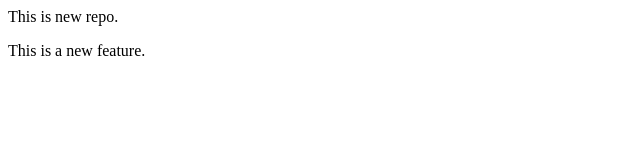
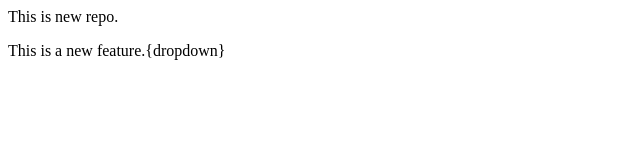
Before and after one commit to br78/localrepo, a plain HTML site: page index.html in a window 1280 px wide. Shown: the full height of the page, 0-640 px from the left. Drawn offline with Linux system fonts and the light colour scheme.

```diff
--- a/index.html
+++ b/index.html
@@ -2,5 +2,5 @@
     This is new repo.
 </p>
 <p>
-    This is a new feature.
+    This is a new feature.{dropdown}
 </p>
```
